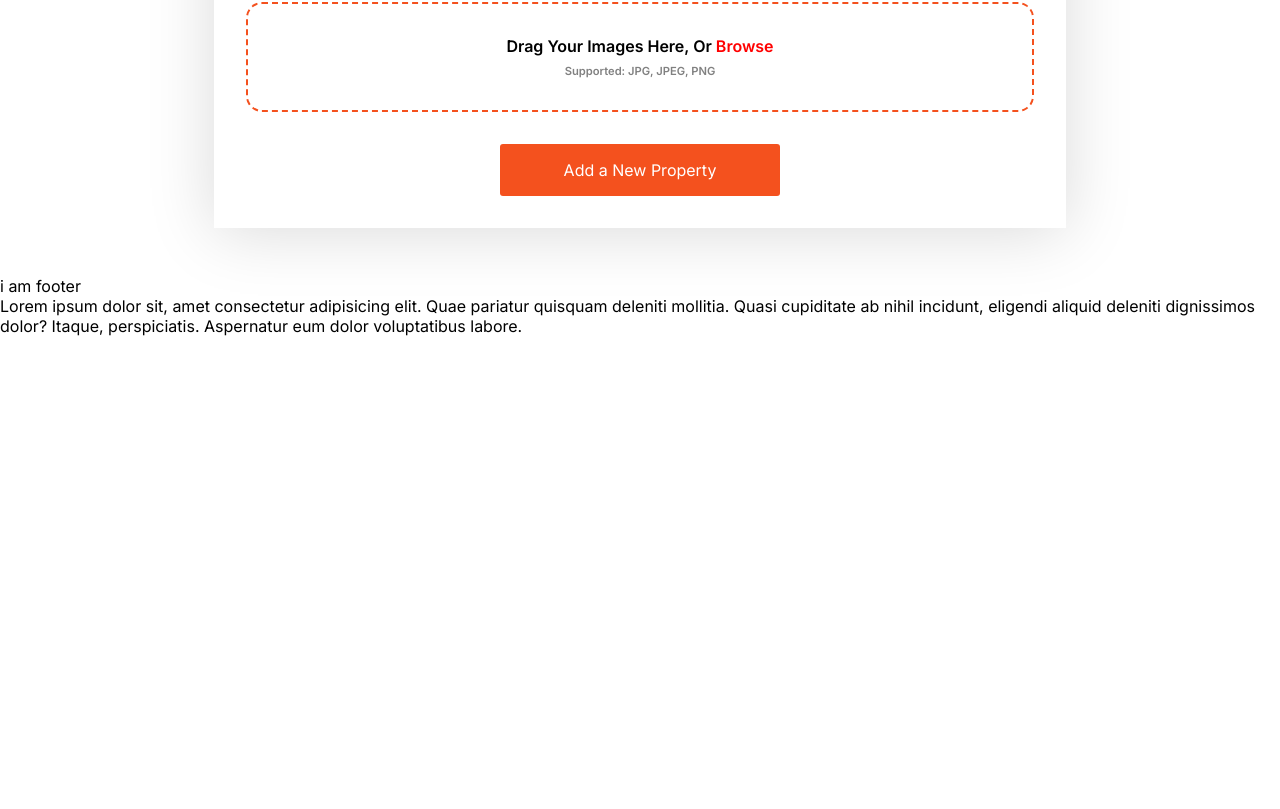
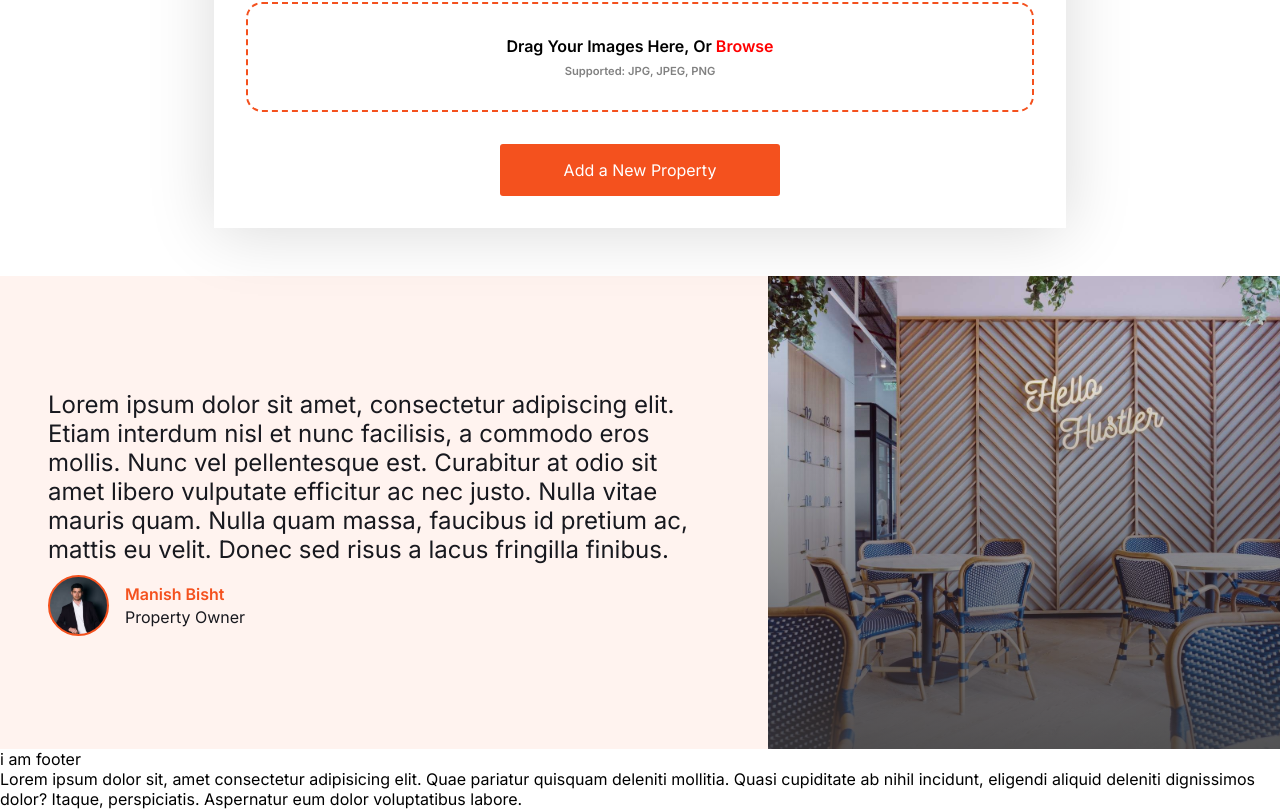
Before and after one commit to ManishBisht777/home-rental, a React (Vite) app: page / in a window 1280 px wide. Shown: the part 3909-4718 px from the top of the page. Before the commit the page ends 4245 px from the top, so only its background shows below. Built offline with nearby package versions, Linux system fonts and the light colour scheme.

Commit message:
feat: one more section

```diff
--- a/src/pages/home/_home.scss
+++ b/src/pages/home/_home.scss
@@ -233,3 +233,42 @@
   font-size: 0.7rem;
   color: $gray;
 }
+
+.testimonial {
+  background: rgba(244, 81, 30, 0.07);
+  display: flex;
+  color: $black;
+}
+
+.testimonial__card {
+  padding: 3rem;
+  display: flex;
+  flex-direction: column;
+  gap: 0.7rem;
+  justify-content: center;
+}
+
+.testi__desc {
+  font-size: 1.5rem;
+}
+
+.cover {
+  width: 40%;
+}
+
+.user__card {
+  display: flex;
+  align-items: center;
+  gap: 1rem;
+  p {
+    display: flex;
+    flex-direction: column;
+    gap: 0.2rem;
+    color: $orange;
+    font-weight: 600;
+  }
+  span {
+    color: $black;
+    font-weight: 400;
+  }
+}
--- a/src/pages/home/home.tsx
+++ b/src/pages/home/home.tsx
@@ -7,7 +7,8 @@ import g1 from "../../images/g1.svg";
 import g2 from "../../images/g2.svg";
 import g3 from "../../images/g3.svg";
 import g4 from "../../images/g4.svg";
-
+import user from "../../images/icons/person.svg";
+import cover from "../../images/cover.svg";
 const Home = () => {
   return (
     <main>
@@ -220,6 +221,26 @@ const Home = () => {
           </form>
         </div>
       </section>
+
+      <section className="testimonial">
+        <div className="testimonial__card">
+          <p className="testi__desc">
+            Lorem ipsum dolor sit amet, consectetur adipiscing elit. Etiam
+            interdum nisl et nunc facilisis, a commodo eros mollis. Nunc vel
+            pellentesque est. Curabitur at odio sit amet libero vulputate
+            efficitur ac nec justo. Nulla vitae mauris quam. Nulla quam massa,
+            faucibus id pretium ac, mattis eu velit. Donec sed risus a lacus
+            fringilla finibus.
+          </p>
+          <div className="user__card">
+            <img src={user} alt="" />
+            <p>
+              Manish Bisht <span>Property Owner</span>
+            </p>
+          </div>
+        </div>
+        <img className="cover" src={cover} alt="" />
+      </section>
     </main>
   );
 };
--- a/src/styles/main.css
+++ b/src/styles/main.css
@@ -304,6 +304,45 @@ html {
   color: #818181;
 }
 
+.testimonial {
+  background: rgba(244, 81, 30, 0.07);
+  display: flex;
+  color: #18191f;
+}
+
+.testimonial__card {
+  padding: 3rem;
+  display: flex;
+  flex-direction: column;
+  gap: 0.7rem;
+  justify-content: center;
+}
+
+.testi__desc {
+  font-size: 1.5rem;
+}
+
+.cover {
+  width: 40%;
+}
+
+.user__card {
+  display: flex;
+  align-items: center;
+  gap: 1rem;
+}
+.user__card p {
+  display: flex;
+  flex-direction: column;
+  gap: 0.2rem;
+  color: #f4511e;
+  font-weight: 600;
+}
+.user__card span {
+  color: #18191f;
+  font-weight: 400;
+}
+
 .card {
   max-width: 17rem;
   color: #18191f;
```
Also changed, not shown: src/images/cover.svg (renamed from src/images/media bg-cover.svg), 1 other file (tests, documents, lock files or other folders).
